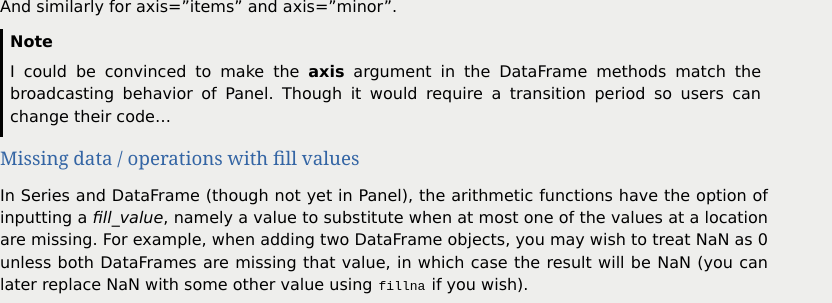
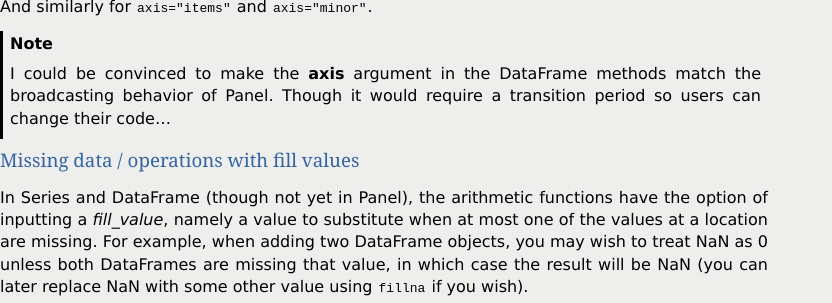
Before and after one commit to mobogaqc/pandas, a Sphinx documentation site: the page built from doc/source/basics.rst, in a window 1280 px wide and 900 px high, scrolled down 1917 px, cut to the strip 263-566 px from the top of the window. Shown: the whole strip, without its empty margins (0-832 px from the left). Built offline with Sphinx 7.4.7, drawn with Linux system fonts in a browser that asks for light colours; formulas are drawn with MathJax 3; the version number is read from the project's files by our own code.

Commit message:
DOC: tweak

```diff
--- a/doc/source/basics.rst
+++ b/doc/source/basics.rst
@@ -141,7 +141,7 @@ an axis and broadcasting over the same axis:
    major_mean
    wp.sub(major_mean, axis='major')
 
-And similarly for axis="items" and axis="minor".
+And similarly for ``axis="items"`` and ``axis="minor"``.
 
 .. note::
 
```
